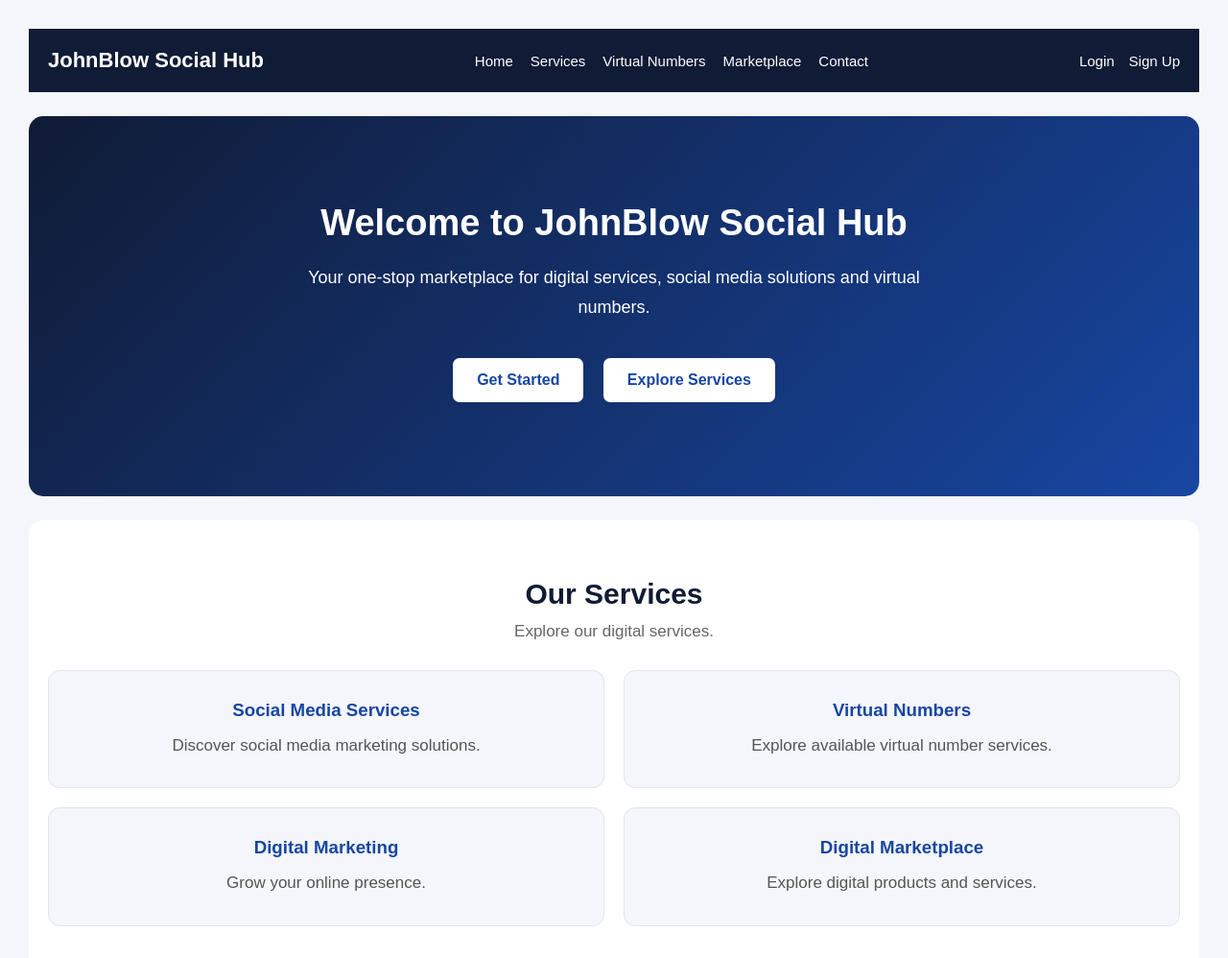
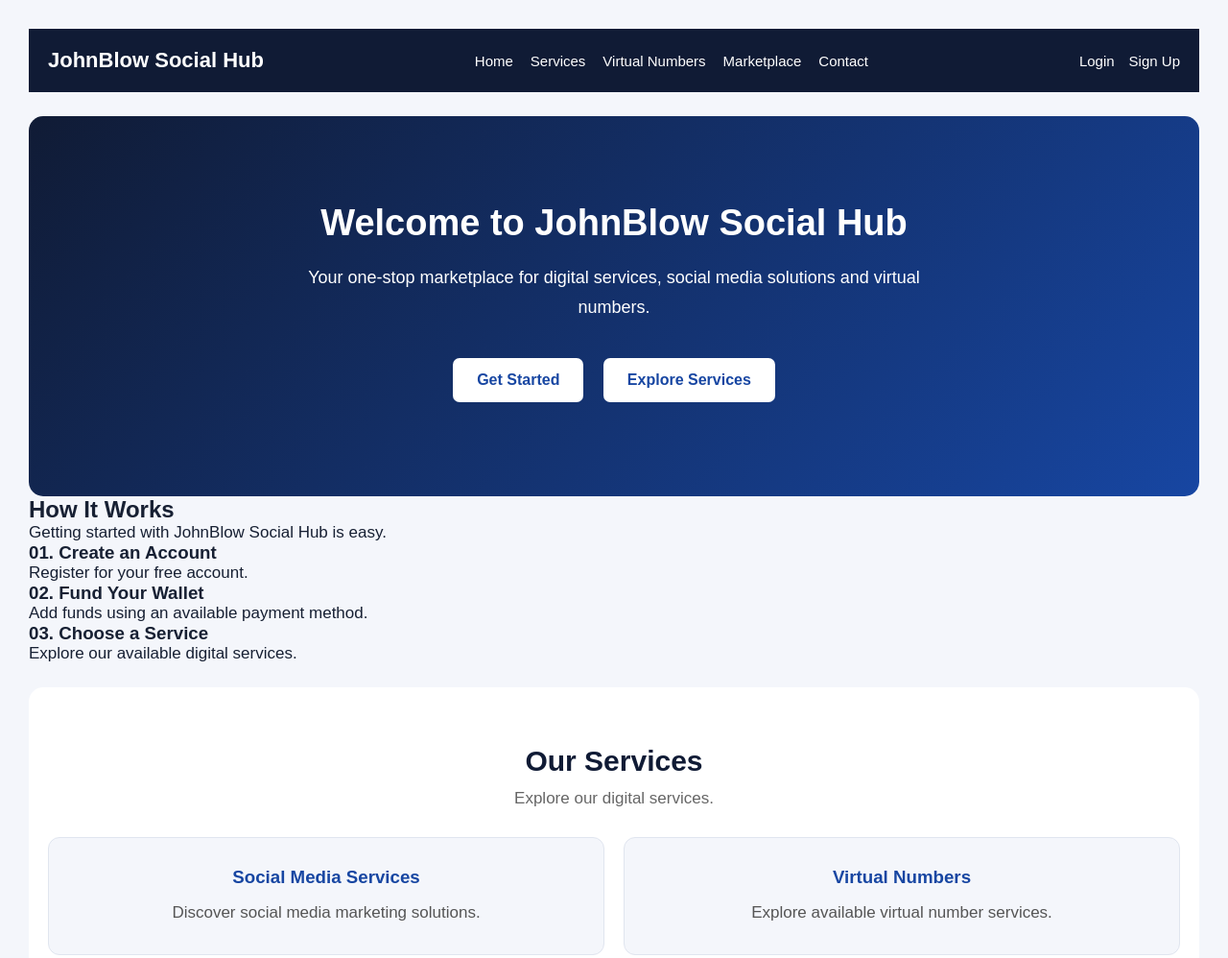
Before and after one commit to anyakorahjohn997-hash/johnblow-social-hub, a plain HTML site: page index.html in a window 1280 px wide. Shown: the top 998 px of the page at 96% size. Drawn offline with Linux system fonts and the light colour scheme.

Commit message:
Update index.html

```diff
--- a/index.html
+++ b/index.html
@@ -40,6 +40,33 @@
     </div>
 </section>
 
+<section class="how-it-works">
+
+    <h2>How It Works</h2>
+
+    <p>Getting started with JohnBlow Social Hub is easy.</p>
+
+    <div class="steps-container">
+
+        <div class="step-card">
+            <h3>01. Create an Account</h3>
+            <p>Register for your free account.</p>
+        </div>
+
+        <div class="step-card">
+            <h3>02. Fund Your Wallet</h3>
+            <p>Add funds using an available payment method.</p>
+        </div>
+
+        <div class="step-card">
+            <h3>03. Choose a Service</h3>
+            <p>Explore our available digital services.</p>
+        </div>
+
+    </div>
+
+</section>
+
 <section class="services">
     <h2>Our Services</h2>
 
```
